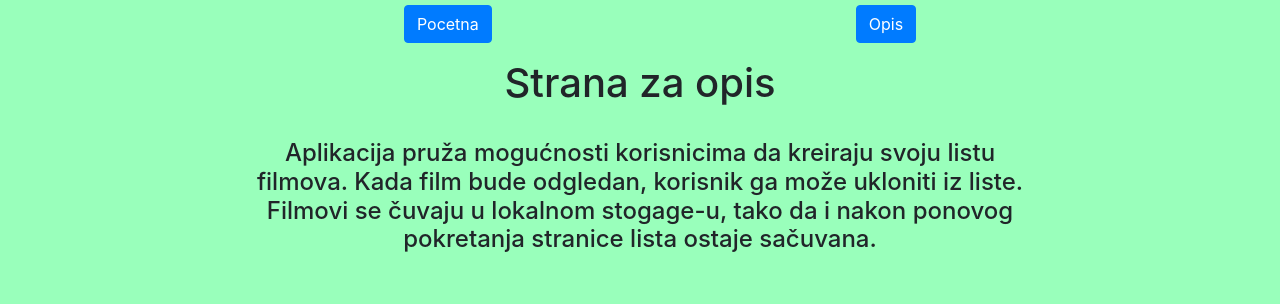
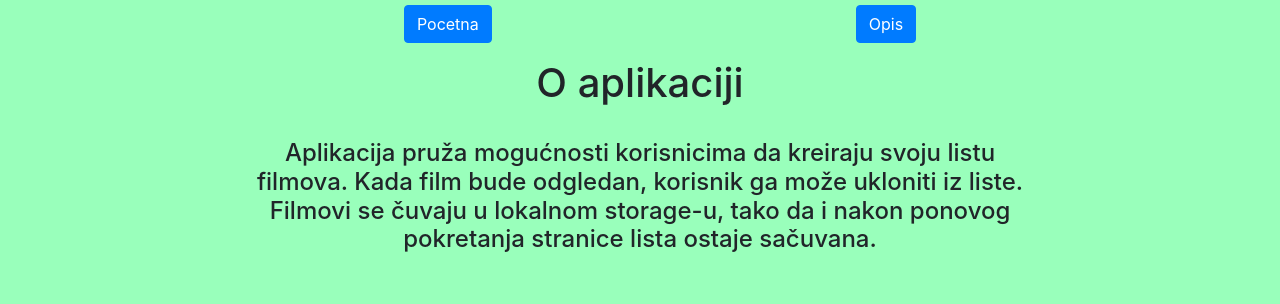
Before and after one commit to petarmilatovic98/ReactITEH, a React (Create React App) app: page /Opis in a window 1280 px wide. Shown: the top 304 px of the page. Built offline with nearby package versions, Linux system fonts and the light colour scheme.

Commit message:
Sitne promene teksta

```diff
--- a/src/App.js
+++ b/src/App.js
@@ -1,9 +1,9 @@
 import './App.css';
 import Pocetna from './Pocetna'
 import Opis from './Opis'
-import {Route, Link} from 'react-router-dom'
+import {Route} from 'react-router-dom'
 import Meni from './Meni'
-import React, {useState} from 'react'
+import React from 'react'
 
 function App() {
 
--- a/src/Opis.js
+++ b/src/Opis.js
@@ -23,10 +23,10 @@ function Opis() {
 
     return (
         <div>
-            <h1>Strana za opis</h1>
+            <h1>O aplikaciji</h1>
             <br></br>
             <h4 style={{ marginLeft:250, marginRight:250 }}>Aplikacija pruža mogućnosti korisnicima da kreiraju svoju listu filmova. Kada film bude odgledan,
-            korisnik ga može ukloniti iz liste. Filmovi se čuvaju u lokalnom stogage-u, tako da i nakon
+            korisnik ga može ukloniti iz liste. Filmovi se čuvaju u lokalnom storage-u, tako da i nakon
             ponovog pokretanja stranice lista ostaje sačuvana.
             </h4>
             <br></br>
--- a/src/Pocetna.js
+++ b/src/Pocetna.js
@@ -29,7 +29,7 @@ function Pocetna() {
 
     return (
         <div>
-            <h1>Pocetna strana - dodavanje filmova u listu</h1>
+            <h1>Napravi svoju listu filmova</h1>
 
             <MoviesForm addMovie={addMovie} />
             <MovieList movies={movies}  removeMovie={removeMovie}/>
```
Also changed, not shown: 1 other file (tests, documents, lock files or other folders).
